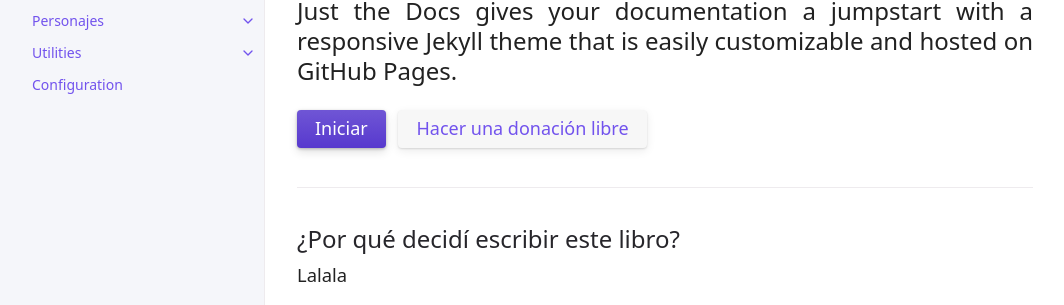
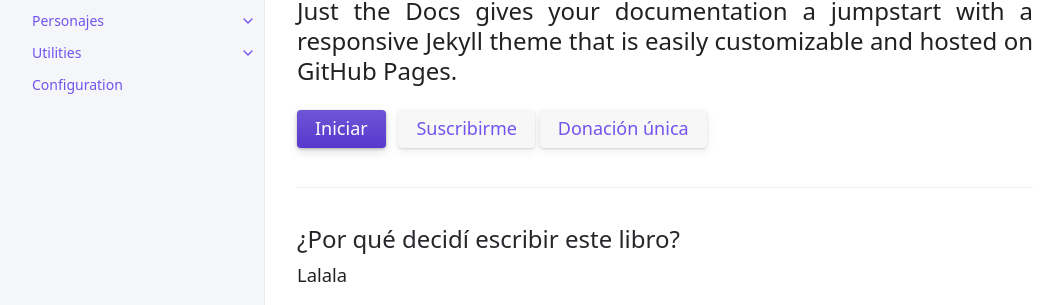
Before and after one commit to KierPrev/DentroDelOrigen, a Jekyll site: the page built from index.md, in a window 1280 px wide. Shown: the part 167-472 px from the top of the page, without its empty margins (107-1171 px from the left). Built offline with Jekyll 4.4.1, drawn with Linux system fonts in a browser that asks for light colours.

Commit message:
Update index.md

```diff
--- a/index.md
+++ b/index.md
@@ -12,7 +12,8 @@ permalink: /
 Just the Docs gives your documentation a jumpstart with a responsive Jekyll theme that is easily customizable and hosted on GitHub Pages.
 {: .fs-6 .fw-300 }
 
-[Iniciar](/docs/1-inicio.md){: .btn .btn-primary .fs-5 .mb-4 .mb-md-0 .mr-2 } [Hacer una donación libre](https://kierprev.github.io/donate){: .btn .fs-5 .mb-4 .mb-md-0 }
+[Iniciar](/docs/1-inicio.md){: .btn .btn-primary .fs-5 .mb-4 .mb-md-0 .mr-2 } [Suscribirme](https://www.mercadopago.com.ar/subscriptions/checkout?preapproval_plan_id=2c938084802a37ba01802bb17b2e0016){: .btn .fs-5 .mb-4 .mb-md-0 }
+[Donación única](https://kierprev.github.io/donate){: .btn .fs-5 .mb-4 .mb-md-0 }
 
 ---
 
```
